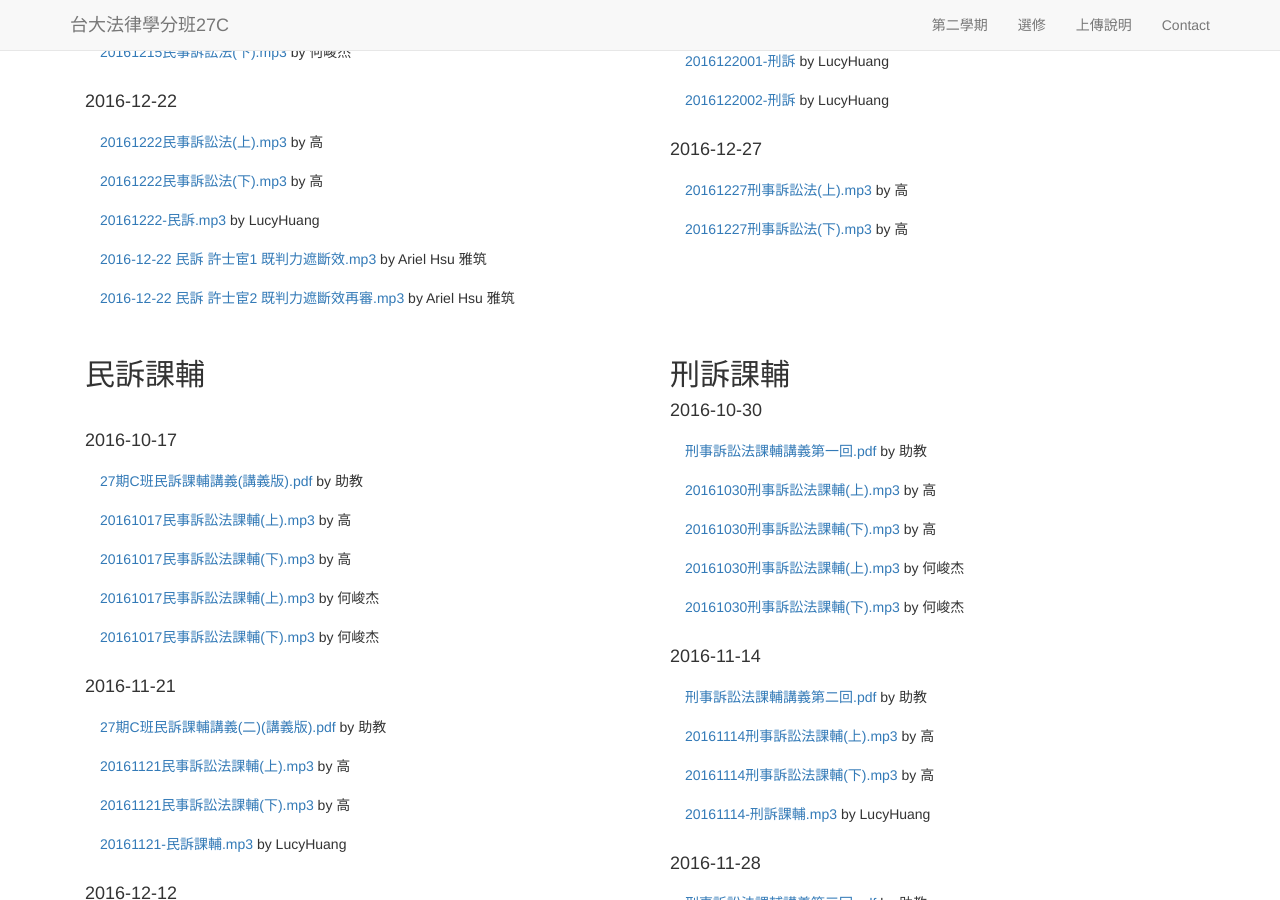
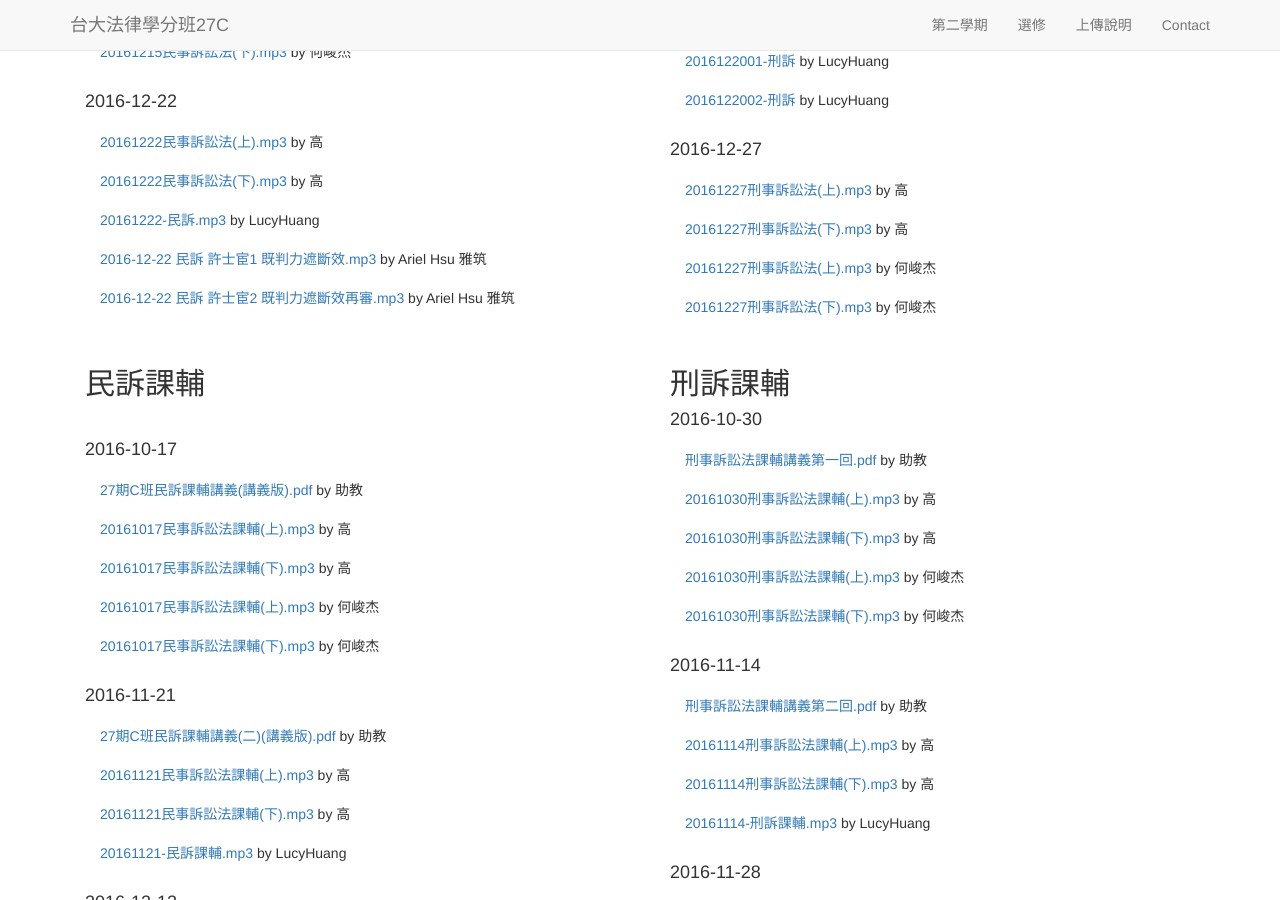
Before and after one commit to maxmilian/ntu_specs_law, a Jekyll site: the page built from semester2/index.html, in a window 1280 px wide and 900 px high, scrolled down 3512 px. Built offline with Jekyll 4.4.1, drawn with Linux system fonts in a browser that asks for light colours; nearby versions of some CDN libraries.

Commit message:
add record

```diff
--- a/semester2/index.html
+++ b/semester2/index.html
@@ -250,6 +250,8 @@ layout: template1
       <ul class="list-group">
         <li class="list-group-item"><a href="{{ site.criminal_procedure_record }}/Kao_15_1.mp3">20161227刑事訴訟法(上).mp3</a> by 高</li>
         <li class="list-group-item"><a href="{{ site.criminal_procedure_record }}/Kao_15_2.mp3">20161227刑事訴訟法(下).mp3</a> by 高</li>
+        <li class="list-group-item"><a href="{{ site.criminal_procedure_record }}/Ho_15_1.mp3">20161227刑事訴訟法(上).mp3</a> by 何峻杰</li>
+        <li class="list-group-item"><a href="{{ site.criminal_procedure_record }}/Ho_15_2.mp3">20161227刑事訴訟法(下).mp3</a> by 何峻杰</li>
       </ul>
     </div>
   </div>
```
